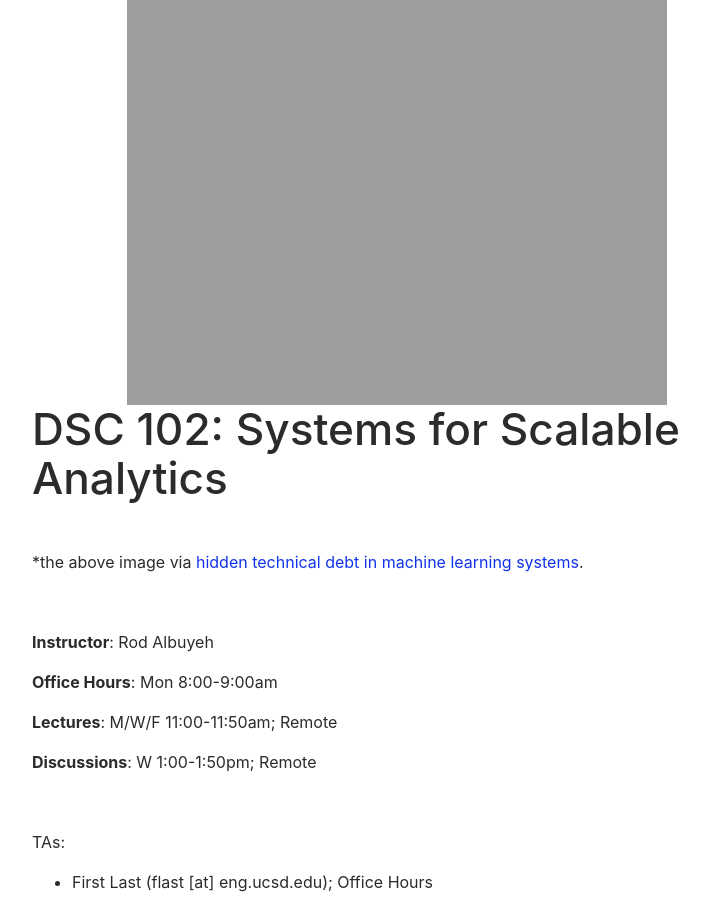
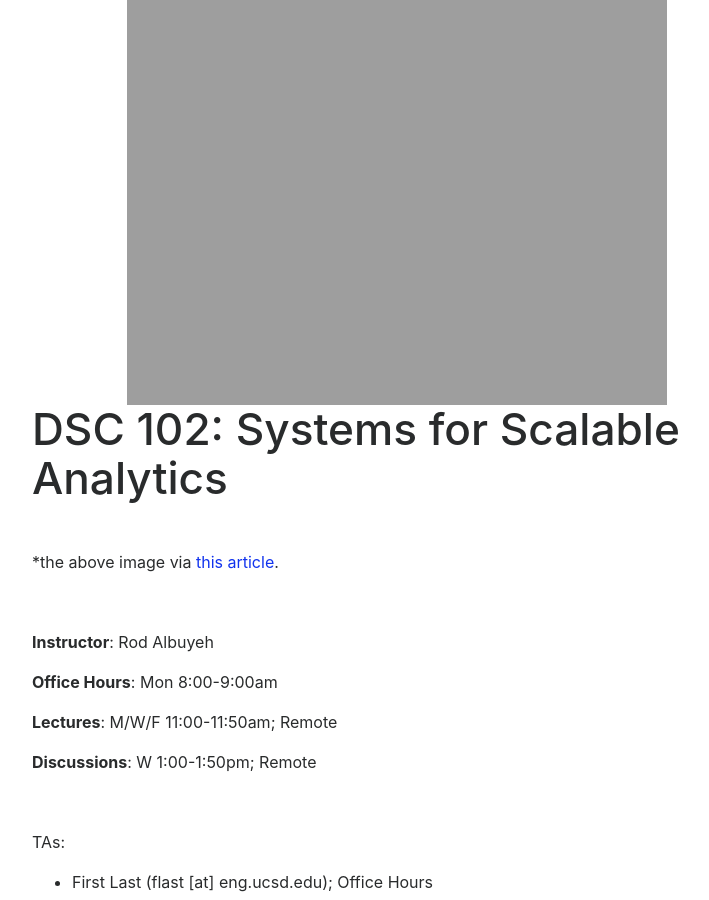
Before and after one commit to albuyeh/dsc102-spring-2021, a Jekyll site: the page built from docs/index.md, in a window 1280 px wide and 900 px high. Shown: the whole window, without its empty margins (243-952 px from the left). Built offline with Jekyll 4.4.1, drawn with Linux system fonts in a browser that asks for light colours; nearby versions of some CDN libraries.

Commit message:
this article

```diff
--- a/docs/index.md
+++ b/docs/index.md
@@ -6,7 +6,7 @@ permalink: /
 ---
 &nbsp;
 
-*the above image via [hidden technical debt in machine learning systems](https://papers.nips.cc/paper/2015/file/86df7dcfd896fcaf2674f757a2463eba-Paper.pdf).
+*the above image via [this article](https://papers.nips.cc/paper/2015/file/86df7dcfd896fcaf2674f757a2463eba-Paper.pdf).
 
 &nbsp;
 
```
